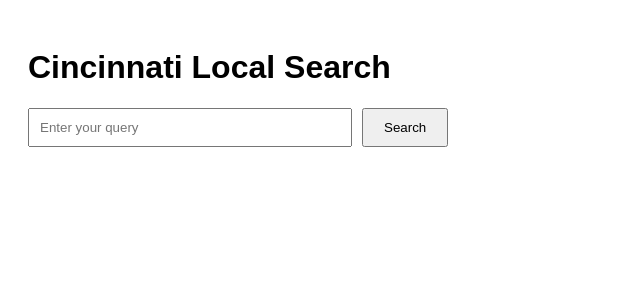
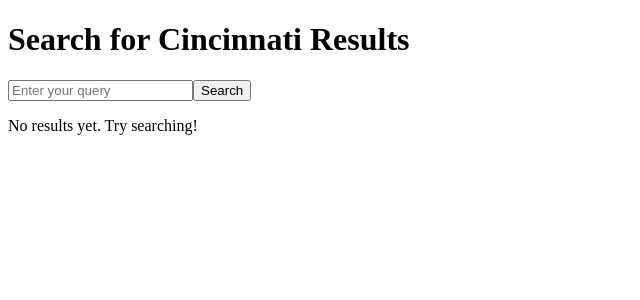
Before and after one commit to Saberstacks/LocationApp, a Next.js app: page / in a window 1280 px wide. Shown: the top 300 px of the page, without its empty margins (0-640 px from the left). Built offline with nearby package versions, Linux system fonts and the light colour scheme.

Commit message:
Update index.js

```diff
--- a/pages/index.js
+++ b/pages/index.js
@@ -5,59 +5,55 @@
   const [results, setResults] = useState([]);
   const [error, setError] = useState(null);
 
-  const handleSearch = async () => {
-    setError(null); // Reset errors before search
-    setResults([]); // Clear previous results
-
-    if (!query) {
-      setError("Please enter a search query.");
-      return;
-    }
+  const handleSearch = async (e) => {
+    e.preventDefault();
+    setResults([]);
+    setError(null);
 
     try {
       const response = await fetch(`/api/search?query=${encodeURIComponent(query)}`);
       const data = await response.json();
 
-      if (response.ok) {
-        if (data.results.length === 0) {
-          setError("No results found for Cincinnati.");
+      if (data.error) {
+        setError(data.error);
       } else {
         setResults(data.results);
       }
-      } else {
-        setError(data.error || "An error occurred.");
-      }
     } catch (err) {
-      setError("Failed to fetch results.");
+      setError("An unexpected error occurred.");
     }
   };
 
   return (
-    <div style={{ padding: "20px", fontFamily: "Arial, sans-serif" }}>
-      <h1>Cincinnati Local Search</h1>
+    <div>
+      <h1>Search for Cincinnati Results</h1>
+      <form onSubmit={handleSearch}>
         <input
           type="text"
+          placeholder="Enter your query"
           value={query}
           onChange={(e) => setQuery(e.target.value)}
-        placeholder="Enter your query"
-        style={{ padding: "10px", marginRight: "10px", width: "300px" }}
+          required
         />
-      <button onClick={handleSearch} style={{ padding: "10px 20px" }}>
-        Search
-      </button>
+        <button type="submit">Search</button>
+      </form>
 
-      {error && <p style={{ color: "red" }}>{error}</p>}
+      {error && <p>Error: {error}</p>}
 
-      <ul style={{ marginTop: "20px" }}>
-        {results.map((result, index) => (
-          <li key={index} style={{ marginBottom: "10px" }}>
+      <div>
+        {results.length > 0 &&
+          results.map((result, index) => (
+            <div key={index}>
+              <h3>
                 <a href={result.url} target="_blank" rel="noopener noreferrer">
                   {result.title}
                 </a>
-            <p>{result.snippet}</p>
-          </li>
+              </h3>
+              <p>{result.snippet || "No description available."}</p>
+            </div>
           ))}
-      </ul>
+        {results.length === 0 && !error && <p>No results yet. Try searching!</p>}
+      </div>
     </div>
   );
 }
```
Lines whose indentation alone changed are shown as unchanged.
